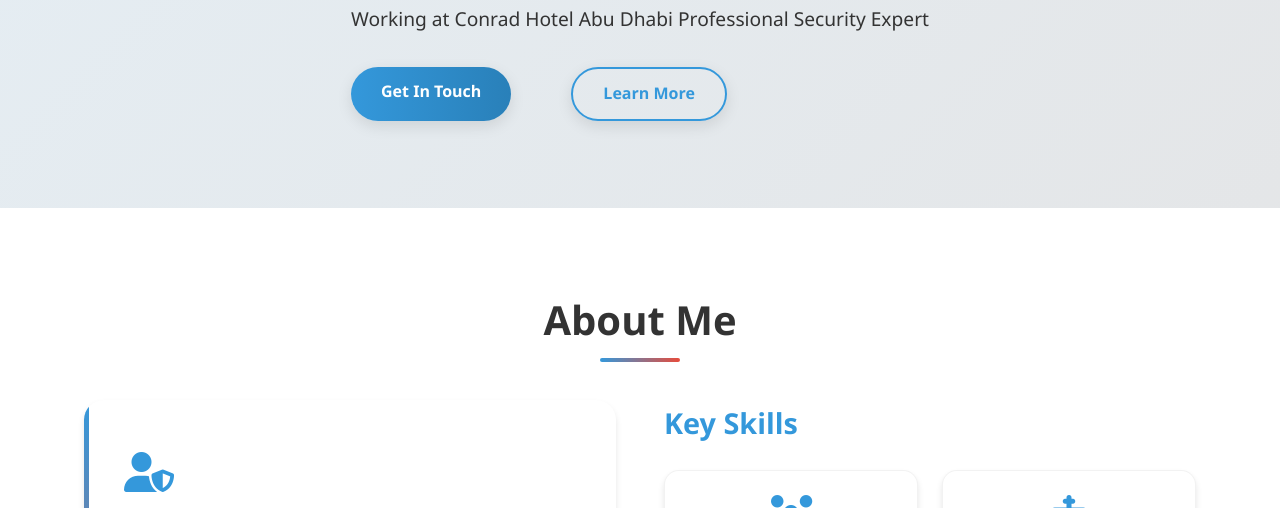
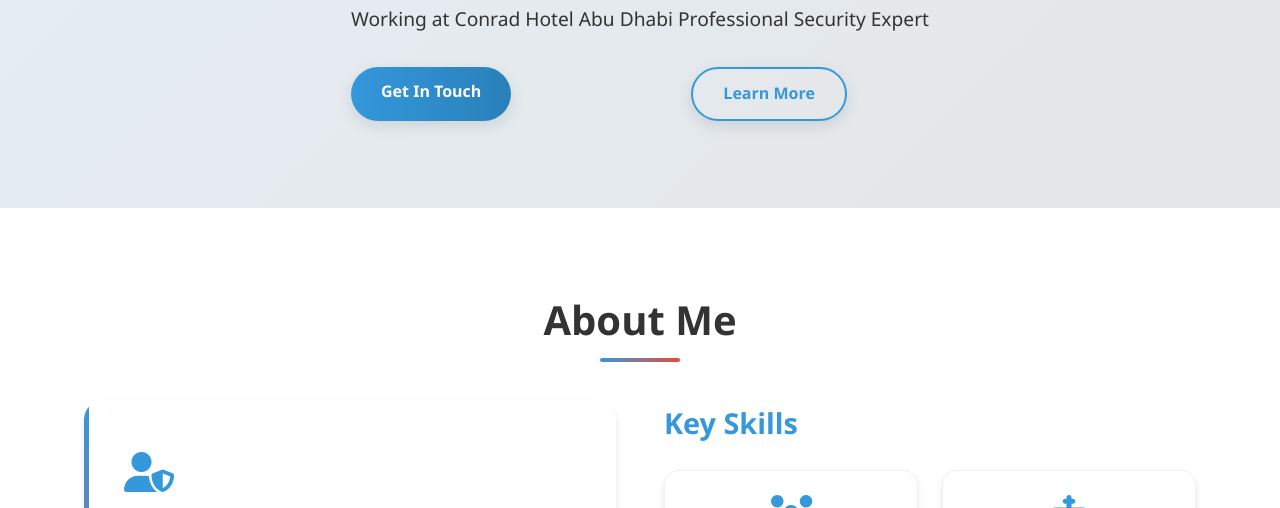
Before and after one commit to cwsolutions2025-bit/Bishnuportfolio, a plain HTML site: page index.html in a window 1280 px wide. Shown: the part 592-1100 px from the top of the page. Drawn offline with Linux system fonts and the light colour scheme.

Commit message:
Increase gap between CTA buttons from 60px to 180px

```diff
--- a/styles/style.css
+++ b/styles/style.css
@@ -286,7 +286,7 @@ header {
 
 .cta-buttons {
     display: flex;
-    gap: 60px;
+    gap: 180px;
     margin-top: 1.5rem;
 }
 
```
